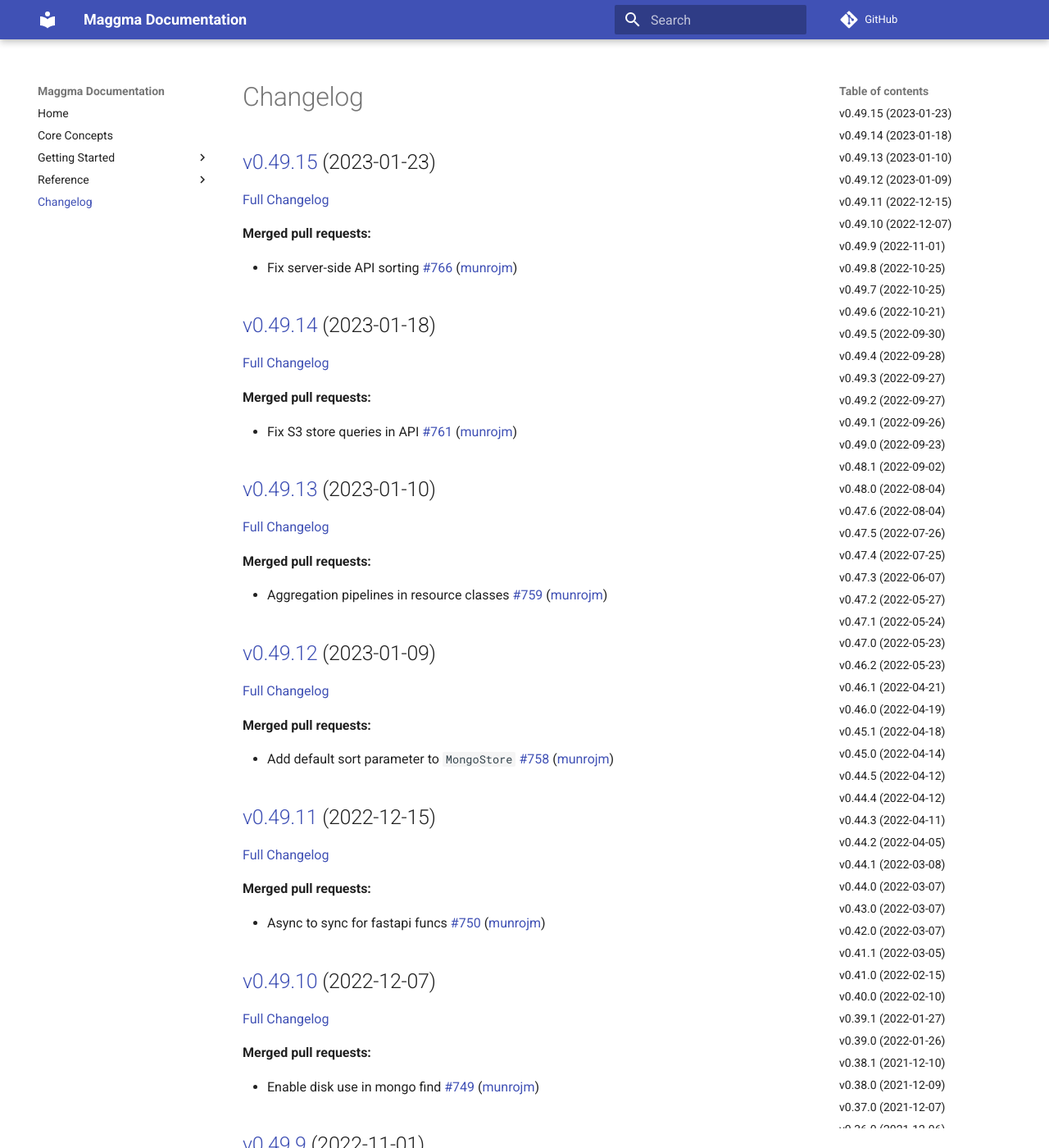
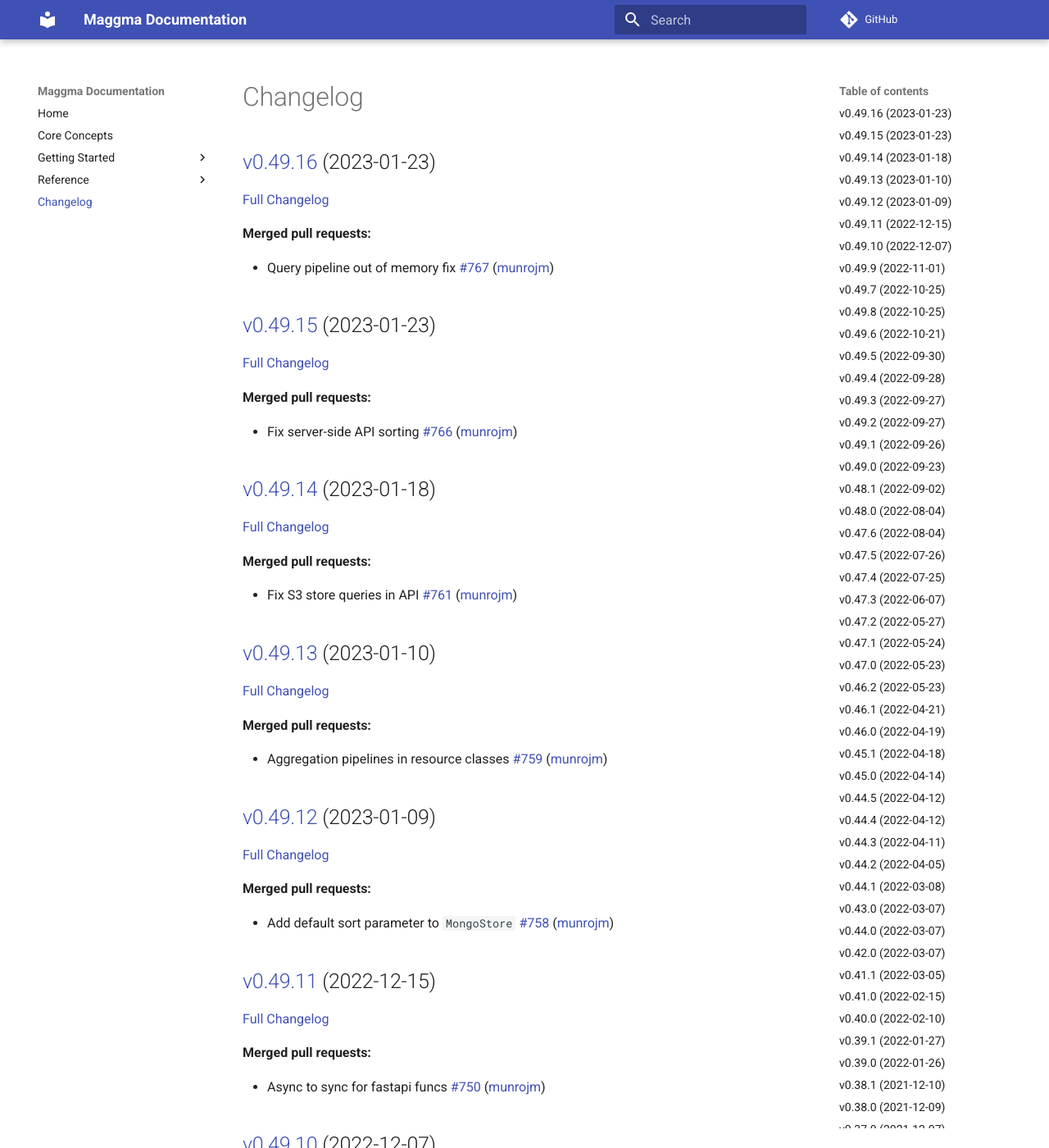
Before and after one commit to materialsproject/maggma, an MkDocs documentation site: the page built from docs/CHANGELOG.md, in a window 1280 px wide and 1400 px high. Shown: the whole window at 82% size. Built offline with MkDocs 1.6.1 and Material for MkDocs 9.7.7, drawn with Linux system fonts in a browser that asks for light colours; comment, search, counter and statistics services are not loaded; some of the changed text lies outside the part shown.

Commit message:
Updated CHANGELOG.md

```diff
--- a/docs/CHANGELOG.md
+++ b/docs/CHANGELOG.md
@@ -1,4 +1,12 @@
 # Changelog
+
+## [v0.49.16](https://github.com/materialsproject/maggma/tree/v0.49.16) (2023-01-23)
+
+[Full Changelog](https://github.com/materialsproject/maggma/compare/v0.49.15...v0.49.16)
+
+**Merged pull requests:**
+
+- Query pipeline out of memory fix [\#767](https://github.com/materialsproject/maggma/pull/767) ([munrojm](https://github.com/munrojm))
 
 ## [v0.49.15](https://github.com/materialsproject/maggma/tree/v0.49.15) (2023-01-23)
 
@@ -50,19 +58,19 @@
 
 ## [v0.49.9](https://github.com/materialsproject/maggma/tree/v0.49.9) (2022-11-01)
 
-[Full Changelog](https://github.com/materialsproject/maggma/compare/v0.49.8...v0.49.9)
+[Full Changelog](https://github.com/materialsproject/maggma/compare/v0.49.7...v0.49.9)
 
 **Merged pull requests:**
 
 - Parse datetime with dateutil [\#741](https://github.com/materialsproject/maggma/pull/741) ([munrojm](https://github.com/munrojm))
 
+## [v0.49.7](https://github.com/materialsproject/maggma/tree/v0.49.7) (2022-10-25)
+
+[Full Changelog](https://github.com/materialsproject/maggma/compare/v0.49.8...v0.49.7)
+
 ## [v0.49.8](https://github.com/materialsproject/maggma/tree/v0.49.8) (2022-10-25)
 
-[Full Changelog](https://github.com/materialsproject/maggma/compare/v0.49.7...v0.49.8)
-
-## [v0.49.7](https://github.com/materialsproject/maggma/tree/v0.49.7) (2022-10-25)
-
-[Full Changelog](https://github.com/materialsproject/maggma/compare/v0.49.6...v0.49.7)
+[Full Changelog](https://github.com/materialsproject/maggma/compare/v0.49.6...v0.49.8)
 
 **Merged pull requests:**
 
@@ -271,19 +279,19 @@
 
 ## [v0.44.1](https://github.com/materialsproject/maggma/tree/v0.44.1) (2022-03-08)
 
-[Full Changelog](https://github.com/materialsproject/maggma/compare/v0.44.0...v0.44.1)
+[Full Changelog](https://github.com/materialsproject/maggma/compare/v0.43.0...v0.44.1)
 
 **Merged pull requests:**
 
 - added localhost test for MongoURIStore [\#595](https://github.com/materialsproject/maggma/pull/595) ([jmmshn](https://github.com/jmmshn))
 
+## [v0.43.0](https://github.com/materialsproject/maggma/tree/v0.43.0) (2022-03-07)
+
+[Full Changelog](https://github.com/materialsproject/maggma/compare/v0.44.0...v0.43.0)
+
 ## [v0.44.0](https://github.com/materialsproject/maggma/tree/v0.44.0) (2022-03-07)
 
-[Full Changelog](https://github.com/materialsproject/maggma/compare/v0.43.0...v0.44.0)
-
-## [v0.43.0](https://github.com/materialsproject/maggma/tree/v0.43.0) (2022-03-07)
-
-[Full Changelog](https://github.com/materialsproject/maggma/compare/v0.42.0...v0.43.0)
+[Full Changelog](https://github.com/materialsproject/maggma/compare/v0.42.0...v0.44.0)
 
 ## [v0.42.0](https://github.com/materialsproject/maggma/tree/v0.42.0) (2022-03-07)
 
@@ -367,19 +375,19 @@
 
 ## [v0.36.0](https://github.com/materialsproject/maggma/tree/v0.36.0) (2021-12-06)
 
-[Full Changelog](https://github.com/materialsproject/maggma/compare/v0.34.0...v0.36.0)
+[Full Changelog](https://github.com/materialsproject/maggma/compare/v0.35.0...v0.36.0)
 
 **Merged pull requests:**
 
 - Added on-disk MongoDB compatible MontyStore [\#514](https://github.com/materialsproject/maggma/pull/514) ([utf](https://github.com/utf))
 
+## [v0.35.0](https://github.com/materialsproject/maggma/tree/v0.35.0) (2021-12-01)
+
+[Full Changelog](https://github.com/materialsproject/maggma/compare/v0.34.0...v0.35.0)
+
 ## [v0.34.0](https://github.com/materialsproject/maggma/tree/v0.34.0) (2021-12-01)
 
-[Full Changelog](https://github.com/materialsproject/maggma/compare/v0.35.0...v0.34.0)
-
-## [v0.35.0](https://github.com/materialsproject/maggma/tree/v0.35.0) (2021-12-01)
-
-[Full Changelog](https://github.com/materialsproject/maggma/compare/v0.33.2...v0.35.0)
+[Full Changelog](https://github.com/materialsproject/maggma/compare/v0.33.2...v0.34.0)
 
 **Merged pull requests:**
 
```
